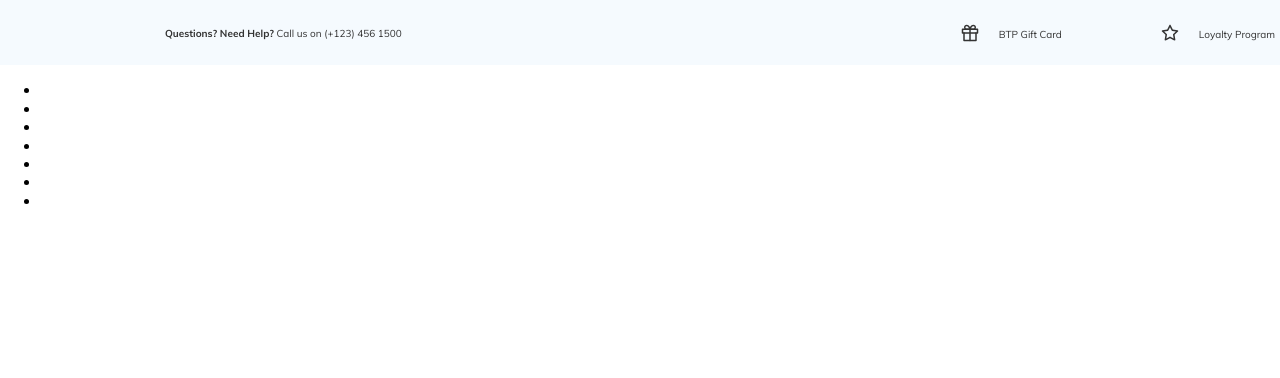
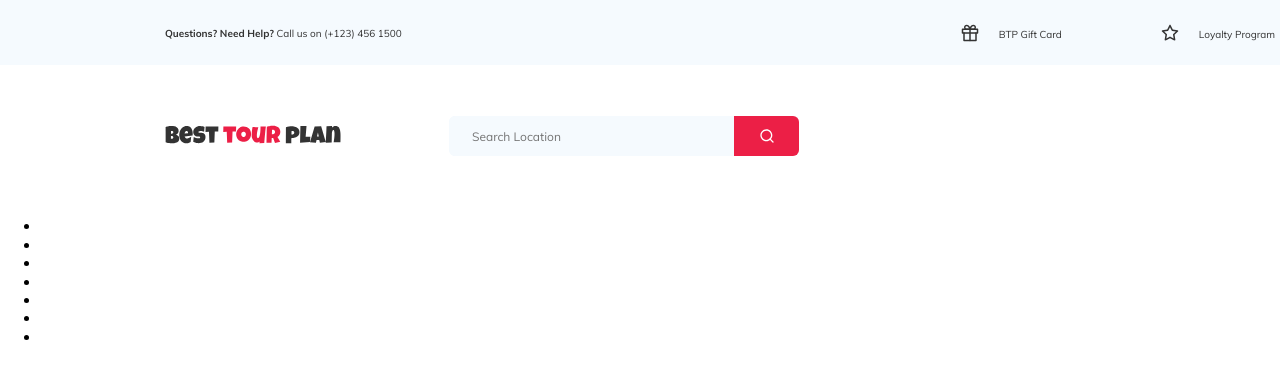
Before and after one commit to rnikolaenkov/hotel-booking, a plain HTML site: page index.html in a window 1280 px wide. Shown: the top 378 px of the page. Drawn offline with Linux system fonts and the light colour scheme.

Commit message:
сверстал форма поиска

```diff
--- a/css/style.css
+++ b/css/style.css
@@ -113,4 +113,76 @@
   left: 0;
 }
 
+.header__navbar {
+  padding: 51px 165px 45px;
+  display: flex;
+  align-items: center;
+}
+
+.header__logo {
+  margin-right: 108px;
+}
+
+.logo {
+  text-decoration: none;
+  transition: 0.2s;
+}
+
+.logo:hover {
+  opacity: 0.65;
+}
+
+.search {
+  height: 40px;
+  width: 350px;
+  background: #F5FAFE;
+  border-radius: 6px;
+  position: relative;
+}
+
+.search__input {
+  box-sizing: border-box;
+  border: none;
+  outline: none;
+  width: 350px;
+  height: 40px;
+  background: #F5FAFE;
+  border-radius: 6px;
+  padding-right: 88px;
+  padding-left: 23px;
+  font-family: Mulish;
+  font-style: normal;
+  font-weight: normal;
+  font-size: 12px;
+  line-height: 15px;
+  color: #333333;
+}
+
+.search__button::placeholder {
+  font-family: Mulish;
+  font-style: normal;
+  font-weight: normal;
+  font-size: 12px;
+  line-height: 15px;
+  color: #333333;
+}
+
+.search__button {
+  width: 65px;
+  height: 40px;
+  display: flex;
+  justify-content: center;
+  align-items: center;
+  border: none;
+  outline: none;
+  position: absolute;
+  top: 0;
+  right: 0;
+  background: #EC1F46;
+  border-radius: 0px 6px 6px 0px;
+  cursor: pointer;
+}
+
+
+
 /* end header */
--- a/index.html
+++ b/index.html
@@ -25,7 +25,17 @@
       </ul>
     </div>
     <div class="header__navbar">
-
+      <a href="#!" class="logo header__logo">
+        <img src="./images/logo.svg" alt="logo" class="logo__img">
+      </a>
+      <form>
+        <div class="header__search search">
+          <input type="text" class="search__input" aria-label="Поиск" placeholder="Search Location">
+          <button class="search__button">
+            <img src="./images/search.svg" alt="search" class="search__image">
+          </button>
+        </div>
+      </form>
     </div>
     <nav class="header__menu">
       <ul>
```
Also changed, not shown: images/logo.svg (added), images/search.svg (added).
